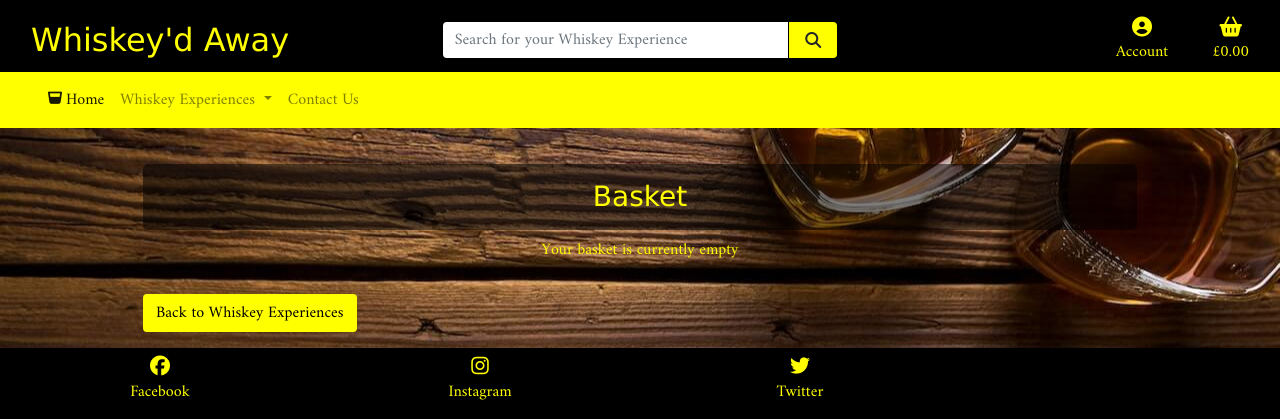
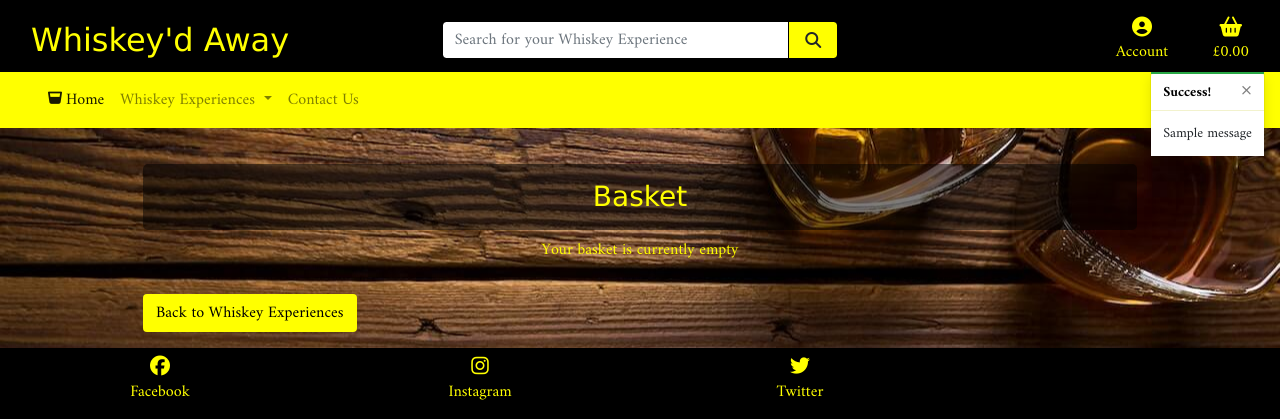
Before and after one commit to CamCove-Crichton/Whiskey-d_Away, a Django app: page /basket/ in a window 1280 px wide. Shown: the top 419 px of the page. Run offline with Django 3.2, Linux system fonts and the light colour scheme; tables that the repository leaves empty hold one stand-in row (values such as "Sample post"); one stand-in notice (Sample message) is shown; some libraries are stand-ins or nearby versions; some web fonts are replaced.

Commit message:
Add toast messages and update README.md

```diff
--- a/basket/views.py
+++ b/basket/views.py
@@ -159,6 +159,8 @@ def remove_from_basket(request, item_id):
 
             if item_id in basket:
                 basket.pop(item_id)
+                messages.success(request, 'Experience successfully removed \
+                    from basket')
             else:
                 messages.error(request, 'Whiskey Experience does not exist in \
                     basket')
--- a/static/css/style.css
+++ b/static/css/style.css
@@ -107,6 +107,24 @@ h6 {
     object-fit: cover;
 }
 
+/* Copied directly from CI - Boutique Ado walkthrough */
+/* ------------------------------- bootstrap toasts */
+
+.message-container {
+    position: fixed;
+    top: 72px;
+    right: 15px;
+    z-index: 99999999999;
+}
+
+.custom-toast {
+    overflow: visible;
+}
+
+.toast-capper {
+    height: 2px;
+}
+
 /* ----------------------------- Effects */
 
 .text-decoration-none {
--- a/templates/base.html
+++ b/templates/base.html
@@ -195,7 +195,21 @@
 
     <!-- Assistance from CI - Boutique Ado Walkthrough -->
     {% if messages %}
-    <div class="message-container"></div>
+    <div class="message-container">
+        {% for message in messages %}
+            {% with message.level as level %}
+                {% if level == 40 %}
+                    {% include 'includes/toasts/toast_error.html' %}
+                {% elif level == 30 %}
+                    {% include 'includes/toasts/toast_warning.html' %}
+                {% elif level == 25 %}
+                    {% include 'includes/toasts/toast_success.html' %}
+                {% else %}
+                    {% include 'includes/toasts/toast_info.html' %}
+                {% endif %}
+            {% endwith %}
+        {% endfor %}
+    </div>
     {% endif %}
 
     {% block page_header %}
@@ -224,7 +238,11 @@
       </div>
     </footer>
 
+    <!-- Assistance from CI - Boutique Ado walkthrough -->
     {% block postloadjs %}
+        <script type="text/javascript">
+            $('.toast').toast('show');
+        </script>
     {% endblock %}
   </body>
 </html>
--- /dev/null
+++ b/templates/includes/toasts/toast_success.html
@@ -0,0 +1,15 @@
+<!-- General layout directly from Bootstrap -->
+<!-- Assistance from CI - Boutique Ado walkthrough -->
+<div class="toast rounded-2 border-top-0" role="alert" data-autohide="false" aria-live="assertive" aria-atomic="true">
+    <div class="arrow-up arrow-success"></div>
+    <div class="w-100 toast-capper bg-success"></div>
+    <div class="toast-header bg-white text-black">
+        <strong class="mr-auto">Success!</strong>
+        <button type="button" class="ml-2 mb-1 close text-black" data-dismiss="toast" aria-label="Close">
+        <span aria-hidden="true">&times;</span>
+        </button>
+    </div>
+    <div class="toast-body bg-white">
+        {{ message }}
+    </div>
+</div>
--- a/whiskeyd_away/settings.py
+++ b/whiskeyd_away/settings.py
@@ -83,6 +83,8 @@ TEMPLATES = [
         },
     },
 ]
+
+MESSAGE_STORAGE = 'django.contrib.messages.storage.session.SessionStorage'
 
 # From Django Allauth documentation
 AUTHENTICATION_BACKENDS = [
```
Also changed, not shown: templates/includes/toasts/toast_error.html (added, +15 -0 lines), templates/includes/toasts/toast_info.html (added, +15 -0 lines), templates/includes/toasts/toast_warning.html (added, +15 -0 lines), README.md.
